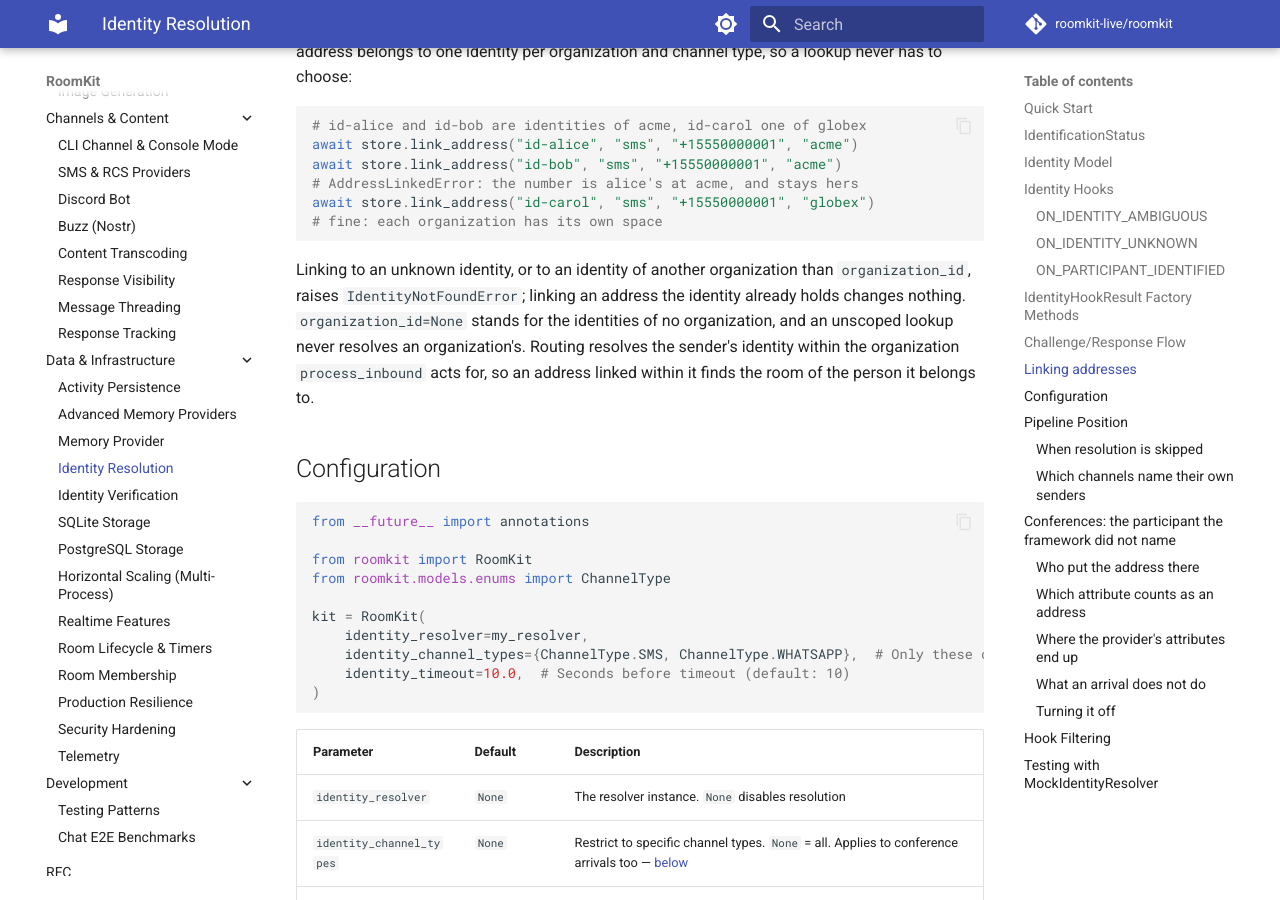
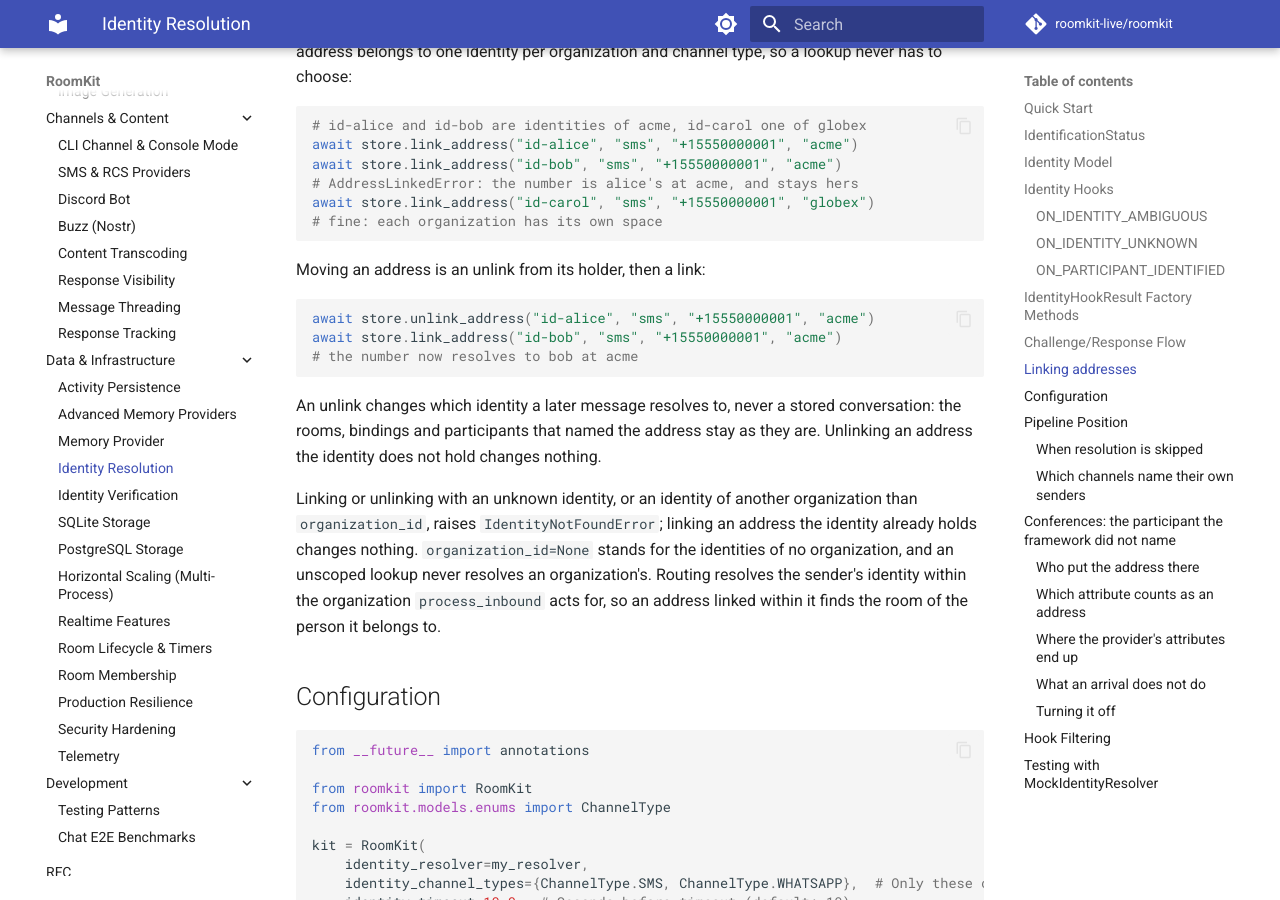
Before and after one commit to roomkit-live/roomkit-docs, an MkDocs documentation site: the page built from docs/guides/identity-resolution.md, in a window 1280 px wide and 900 px high, scrolled down 4570 px. Built offline with MkDocs 1.6.1 and Material for MkDocs 9.7.7, drawn with Linux system fonts in a browser that asks for light colours; comment, search, counter and statistics services are not loaded.

Commit message:
docs(identity): unlink_address frees an address, so moving one is an unlink then a link (RMK-930)

````diff
--- a/docs/guides/identity-resolution.md
+++ b/docs/guides/identity-resolution.md
@@ -198,9 +198,21 @@ await store.link_address("id-carol", "sms", "+15550000001", "globex")
 # fine: each organization has its own space
 ```
 
-Linking to an unknown identity, or to an identity of another organization
-than `organization_id`, raises `IdentityNotFoundError`; linking an address
-the identity already holds changes nothing. `organization_id=None` stands
+Moving an address is an unlink from its holder, then a link:
+
+```python
+await store.unlink_address("id-alice", "sms", "+15550000001", "acme")
+await store.link_address("id-bob", "sms", "+15550000001", "acme")
+# the number now resolves to bob at acme
+```
+
+An unlink changes which identity a later message resolves to, never a stored
+conversation: the rooms, bindings and participants that named the address stay
+as they are. Unlinking an address the identity does not hold changes nothing.
+
+Linking or unlinking with an unknown identity, or an identity of another
+organization than `organization_id`, raises `IdentityNotFoundError`; linking
+an address the identity already holds changes nothing. `organization_id=None` stands
 for the identities of no organization, and an unscoped lookup never resolves
 an organization's. Routing resolves the sender's identity within the
 organization `process_inbound` acts for, so an address linked within it finds
````
Also changed, not shown: docs/guides/postgres-store.md (+2 -1 lines), docs/technical.md (+1 -1 lines).
